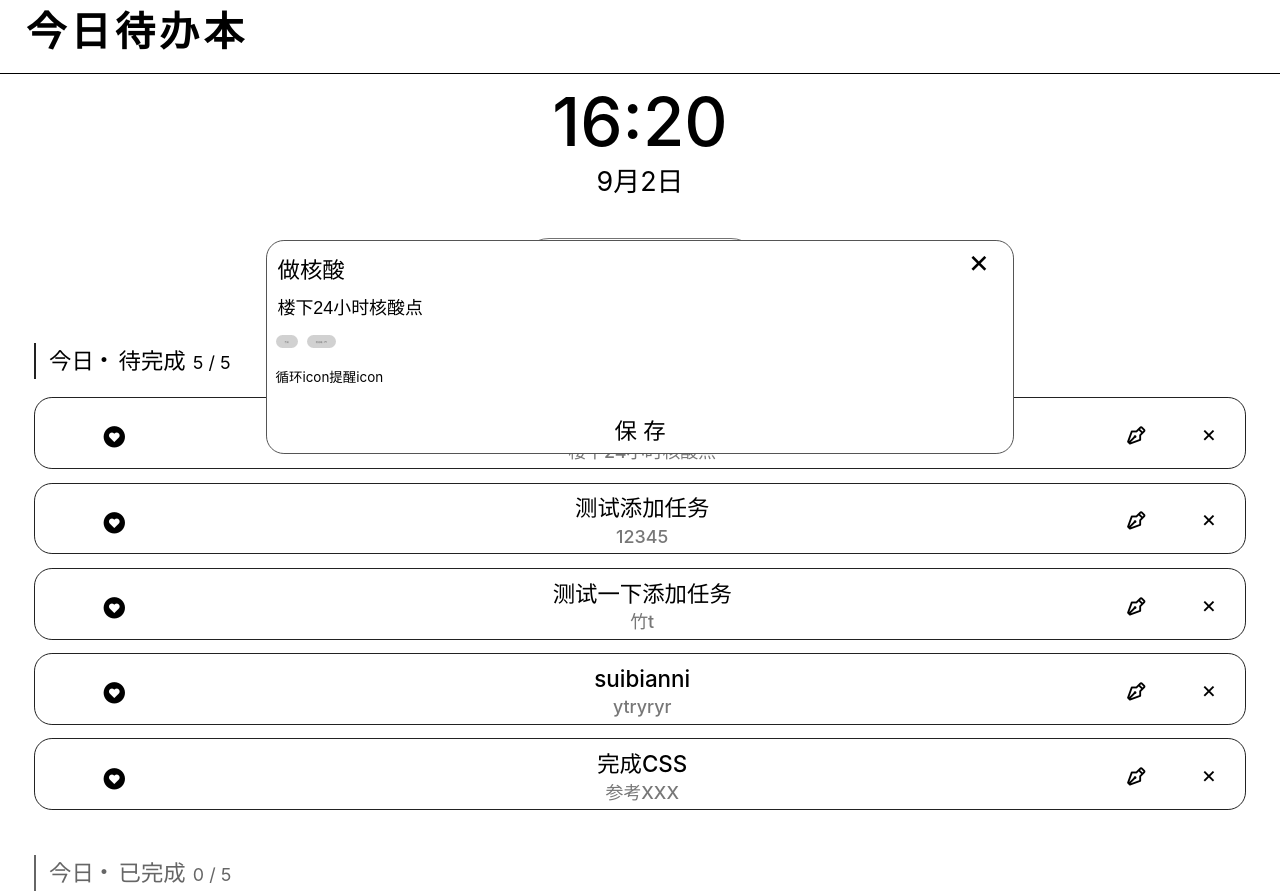
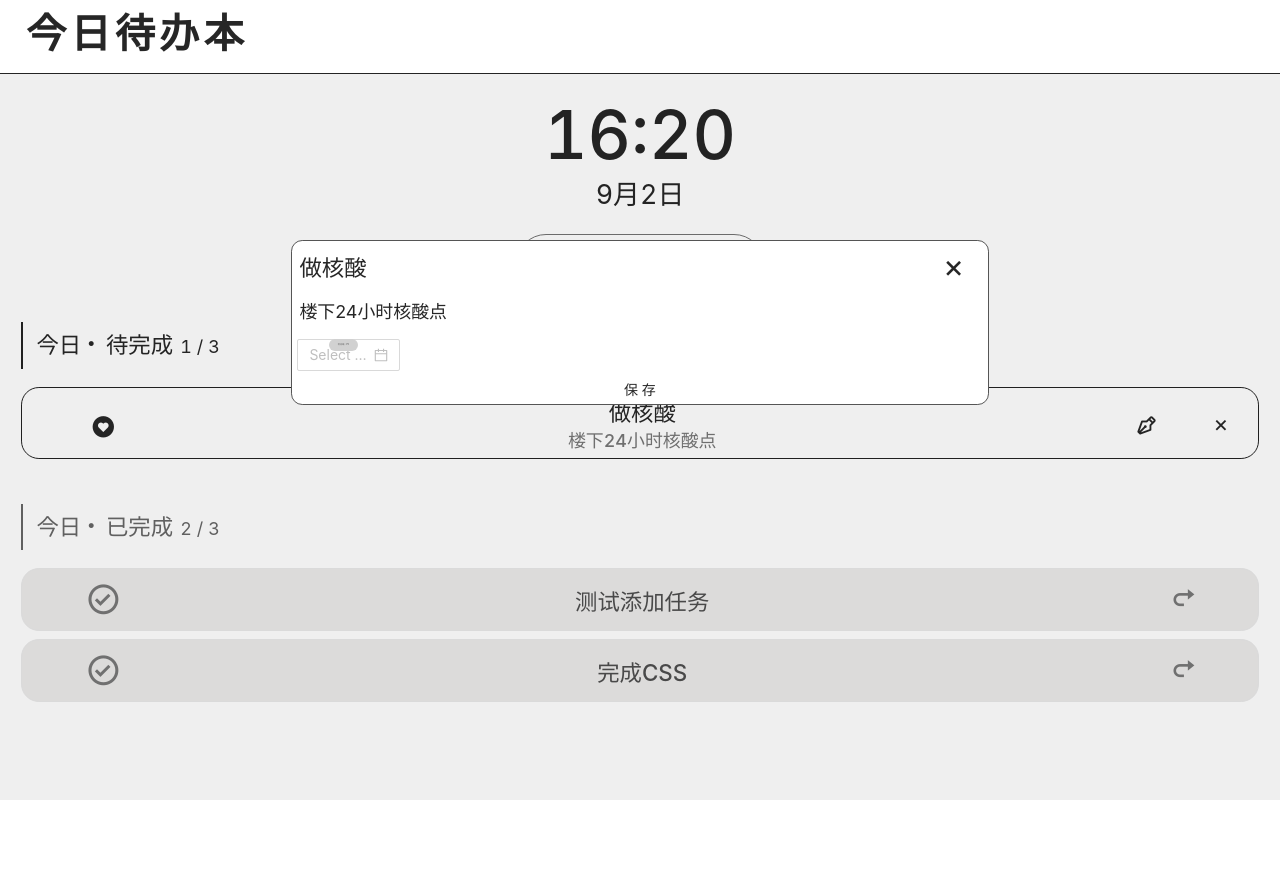
Before and after one commit to zaza32456/TODOList, a Next.js app: page / in a window 1280 px wide. Both pictures are taken after a click on the icon 1136 px from the left and 435 px from the top of the page. After the commit the page ends 800 px from the top, so only its background shows below. Built offline with nearby package versions, Linux system fonts and the light colour scheme; data requests are answered from the project's data file.

Commit message:
删除任务确认

```diff
--- /dev/null
+++ b/components/DateSelect.tsx
@@ -0,0 +1,14 @@
+import type { DatePickerProps } from 'antd';
+import { DatePicker, Space } from 'antd';
+import React from 'react';
+import "antd/dist/antd.css";
+
+const onChange: DatePickerProps['onChange'] = (date, dateString) => {
+  console.log(date, dateString);
+};
+
+const Date: React.FC = () => (
+    <DatePicker onChange={onChange} />
+);
+
+export default Date;
--- a/components/NewTask.tsx
+++ b/components/NewTask.tsx
@@ -1,9 +1,14 @@
 import React, { useState } from 'react'
 import styles from '../styles/NewTask.module.css'
+import type { DatePickerProps } from 'antd';
+import { DatePicker, Space } from 'antd';
+import Date from './DateSelect';
+
 
 export const NewTask = ({method, setEdit, title, description, setRank, rank, isFinish, fn , inputTitle, inputDescription}) => {
   // console.log(title)
   const [rankMenu, setRankMenu] = useState(false)
+
 
   // 选择优先级
   const handleRank = (taskRank:0 | 1 | 2 | 3 ) => {
@@ -15,6 +20,10 @@ export const NewTask = ({method, setEdit, title, description, setRank, rank, isF
 
   return (
     <>
+      <div className={`${styles.mask}`}></div>
+
+
+
       <div className={`${styles.createTask}`}>
 
         <div onClick={() => setEdit(false)} className={`${styles.cancel}`}><i className={`bx bx-x`}></i></div>
@@ -29,9 +38,16 @@ export const NewTask = ({method, setEdit, title, description, setRank, rank, isF
 
         {/* 快速选择日期,循环任务和目标放在另外模块 */}
         <div className={`${styles.select}`}>
+
           {/* TODO:默认今日，点击打开选择日历 */}
-          <div className={`${styles.date} ${styles.btn__base}`}>今天</div>
+          <div className={`${styles.date} ${styles.btn__base}`}>今天
+            <div className={`${styles.datebar}`}>
+              <Date />
+            </div>
+          </div>
+
           {/* 选择优先级 ，默认4*/}
+
           <div onClick={() => setRankMenu(!rankMenu)} className={`${styles.rank} ${styles.btn__base}`}>{rank === 4? '优先级': `优先级 : P${rank + 1}`}
             { rankMenu &&
               <ul className={`${styles.isOpen}`}>
@@ -47,10 +63,10 @@ export const NewTask = ({method, setEdit, title, description, setRank, rank, isF
 
         </div>
 
-        <div className={`${styles.icon}`}>
+        {/* <div className={`${styles.icon}`}>
           <div>循环icon</div>
           <div>提醒icon</div>
-        </div>
+        </div> */}
 
 
         <div onClick={fn} className={`${styles.save}`}>{method === 'edit' ? '保 存' : '添 加'}</div>
--- a/components/Task.tsx
+++ b/components/Task.tsx
@@ -37,6 +37,7 @@ const taskColor = (rank:0|1|2|3|4) => {
 
 }
 
+
 // ===========================   任务面板   ===========================
 
 const Task = () => {
@@ -72,6 +73,7 @@ const Task = () => {
   // 编辑面板开关状态
   const [edit, setEdit] = useState(false)
   const [add, setAdd] = useState(false)
+  const [confirm, setConfirm] = useState(false)
 
   // 清空状态
   const clearUp = () => {
@@ -135,6 +137,8 @@ const Task = () => {
     axios.delete(`http://localhost:3001/task/${id}`)
     const array = taskArray.filter(task => task.id !== id)
     setTaskArray(array)
+
+    clearUp()
   }
 
   const inputQuickTitle = (e) => {
@@ -229,6 +233,18 @@ const Task = () => {
           </div>
       </div>
 
+    {/* 删除确认 */}
+    { confirm &&
+      <div className={`${styles.confirm}`}>
+        <div className={`${styles.mask}`}></div>
+          <div className={`${styles.text}`}>
+          确认删除任务？
+          <div>
+            <div onClick={() => {setConfirm(false),del(id)}}>确认</div><div onClick={() => {setConfirm(false)}}>取消</div>
+          </div>
+        </div>
+      </div>
+    }
 
 
       {/* 待完成面板 */}
@@ -263,7 +279,7 @@ const Task = () => {
                                 setIsfinish(item.isFinish)
                                 }}
                               className={`bx bx-pen ${styles.edit} ${styles.transfrom}`}></i>
-                            <i onClick={() => del(item.id)} className={`bx bx-x ${styles.transfrom}`}></i>
+                            <i onClick={() => {setConfirm(true), setId(item.id)}} className={`bx bx-x ${styles.transfrom}`}></i>
                           </div>
                         </div>
                     </li>
--- a/db.json
+++ b/db.json
@@ -4,36 +4,22 @@
       "id": 3,
       "title": "做核酸",
       "description": "楼下24小时核酸点",
-      "rank": 0,
+      "rank": 3,
       "isFinish": false
     },
     {
       "id": "1gc75h1f",
       "title": "测试添加任务",
       "description": "12345",
-      "rank": 3,
-      "isFinish": false
-    },
-    {
-      "id": "1gc9frmg",
-      "title": "测试一下添加任务",
-      "description": "竹t",
-      "rank": 1,
-      "isFinish": false
-    },
-    {
-      "id": "1gc9juah",
-      "title": "suibianni ",
-      "description": "ytryryr",
-      "rank": 2,
-      "isFinish": false
+      "rank": 0,
+      "isFinish": true
     },
     {
       "id": "1gcet92h",
       "title": "完成CSS",
       "description": "参考XXX",
       "rank": 2,
-      "isFinish": false
+      "isFinish": true
     }
   ]
 }
--- a/package.json
+++ b/package.json
@@ -10,6 +10,7 @@
     "server": "json-server --watch db.json --port 3001"
   },
   "dependencies": {
+    "antd": "^4.23.1",
     "axios": "^0.27.2",
     "boxicons": "^2.1.2",
     "next": "12.2.5",
--- a/pages/index.tsx
+++ b/pages/index.tsx
@@ -21,7 +21,6 @@ const Home: NextPage = () => {
       <Header />
 
 
-
       <main className={`${styles.main}`}>
         <Task />
       </main>
--- a/styles/Header.module.css
+++ b/styles/Header.module.css
@@ -14,11 +14,11 @@
 
 
   font-weight: 800;
-  padding: 8px 26px;
+  padding: 10px 26px;
   box-shadow: 0px 1px;
   background-color: #fff;
 
-  z-index: 10;
+  z-index: 100;
 }
 
 
--- a/styles/NewTask.module.css
+++ b/styles/NewTask.module.css
@@ -6,13 +6,24 @@
   left: calc(26% - 3em);
   right: calc(26% - 3em);
   border-radius: .8em;
-  z-index: 20;
+  z-index: 50;
   border: 1px solid #555;
 
   display: flex;
   flex-direction: column;
 
   padding: .6em .4em ;
+}
+
+/* 背景遮罩 */
+.mask {
+  background-color: #00000010;
+  position: fixed;
+  z-index: 40;
+  top: 0;
+  bottom: 0;
+  left: 0;
+  right: 0;
 }
 
 /* 取消键 */
@@ -46,7 +57,15 @@
 
 .date,
 .rank {
+  position: relative;
   padding: 2em 4em;
+}
+
+.date > .datebar {
+  position: absolute;
+  top: 0;
+  left: 0;
+  right: -80px;
 }
 
 .btn__base {
@@ -100,7 +119,9 @@
 /* save */
 .save {
   /* color: aliceblue; */
+  /* font-size: 1rem; */
   text-align: center;
+  /* padding-bottom: .2em; */
   /* background-color: #999; */
   cursor: pointer;
   line-height: 2.4;
--- a/styles/Task.module.css
+++ b/styles/Task.module.css
@@ -131,7 +131,7 @@ ul > li > .taskItem > .checkbox {
   }
 
   .largeView  {
-    margin-top: .6em;
+    margin-top: 2.5rem;
     display: inherit;
     /* font-size: 1.2rem;
     height: 2.4em;
@@ -322,4 +322,67 @@ ul > li > .taskItem > .checkbox {
   .unmake:hover {
     color: #333;
   }
+
+  .confirm {
+    position: fixed;
+    z-index: 40;
+  }
+
+  .mask {
+    position: fixed;
+    left: 0;
+    right: 0;
+    top: 0;
+    bottom: 0;
+    background-color: #00000020;
+  }
+
+  .confirm > .text {
+    position: fixed;
+    background-color: white;
+    top: 45%;
+    font-size: .8rem;
+    left: calc(26% - 3em);
+    right: calc(26% - 3em);
+    border-radius: .8em;
+    z-index: 50;
+    border: 1px solid #555;
+
+    text-align: center;
+    padding-top: 1.6em;
+
+    display: flex;
+    flex-direction: column;
+    align-items: center;
+
+    min-height: 6em;
+  }
+
+  .text > div {
+    display: flex;
+    width: 100%;
+    margin-top: .4em;
+    align-content: space-between;
+    justify-content: space-around;
+  }
+
+  .text > div > div {
+    padding: 0 1.2em;
+    border-radius: .4em;
+    color: white;
+    background-color: #999;
+    cursor: pointer;
+  }
+
+  .text > div > div:hover {
+    color: rgb(216, 216, 216);
+    background-color: #222;
+  }
+
+  .text > div > div + div {
+    color: #222;
+    background-color: white;
+    border: 1px #222 solid;
+  }
+
 }
```
Also changed, not shown: 2 other files (tests, documents, lock files or other folders).
